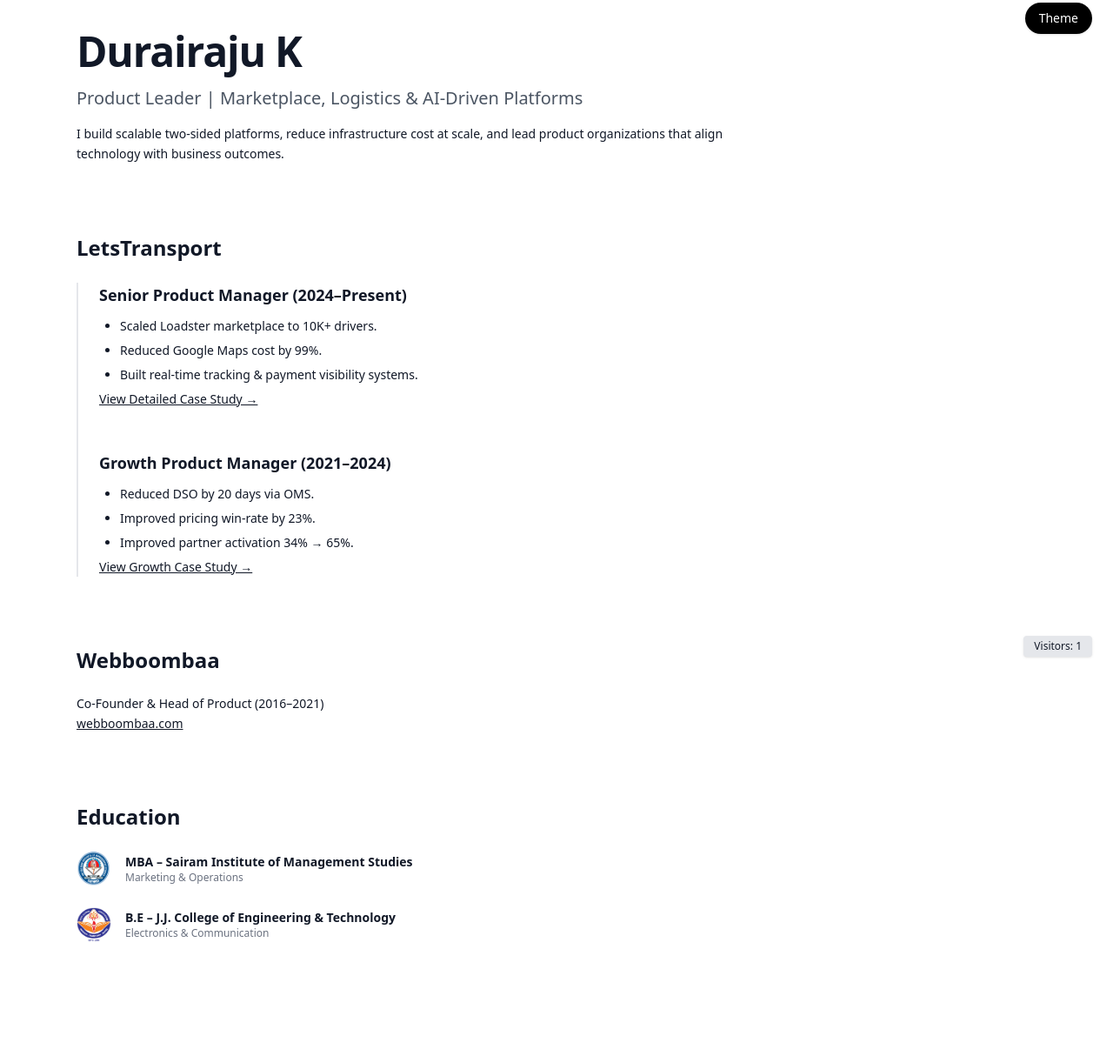
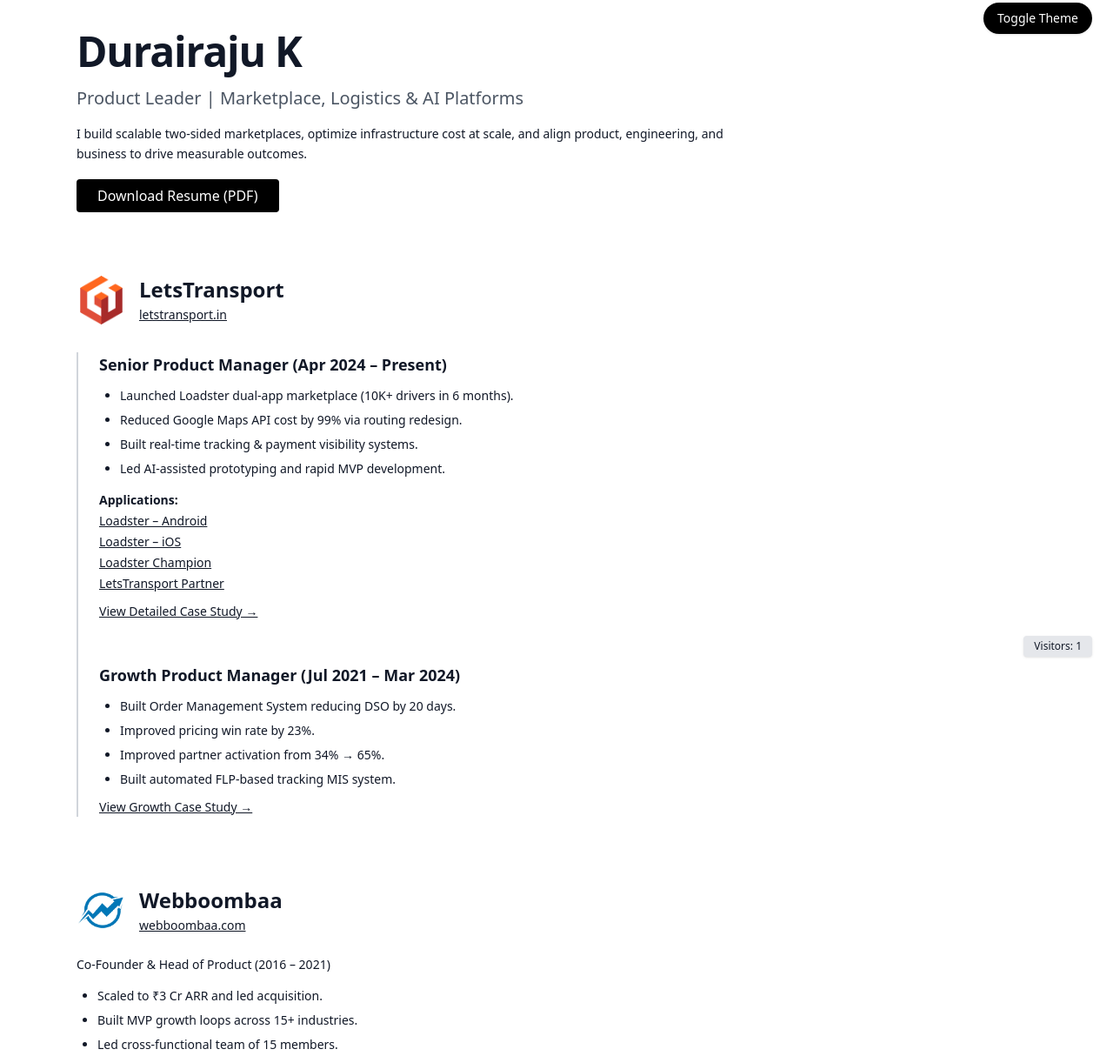
Before and after one commit to durairajuresume-cmyk/durairajuresume-cmyk.github.io, a plain HTML site: page index.html in a window 1280 px wide. Shown: the part 21-1235 px from the top of the page at 87% size. Before the commit the page ends 1160 px from the top, so only its background shows below. Drawn offline with nearby package versions, Linux system fonts and the light colour scheme.

Commit message:
Update index.html

```diff
--- a/index.html
+++ b/index.html
@@ -10,29 +10,20 @@
 tailwind.config = { darkMode: 'class' }
 </script>
 
-<!-- Google Analytics -->
-<!-- Replace G-XXXXXXXXXX with your actual ID -->
-<script async src="https://www.googletagmanager.com/gtag/js?id=G-XXXXXXXXXX"></script>
-<script>
-window.dataLayer = window.dataLayer || [];
-function gtag(){dataLayer.push(arguments);}
-gtag('js', new Date());
-gtag('config', 'G-XXXXXXXXXX');
-</script>
-
 <style>
 @media print {
   .no-print { display: none; }
 }
 </style>
+
 </head>
 
 <body class="bg-white text-gray-900 dark:bg-gray-950 dark:text-gray-200 transition duration-500">
 
-<!-- Dark Toggle -->
+<!-- Dark Mode Toggle -->
 <button onclick="document.documentElement.classList.toggle('dark')"
 class="fixed top-6 right-6 z-50 bg-black text-white dark:bg-white dark:text-black px-4 py-2 rounded-full text-sm shadow no-print">
-Theme
+Toggle Theme
 </button>
 
 <!-- Visitor Counter -->
@@ -51,46 +42,86 @@
 
 <div class="max-w-6xl mx-auto px-6 py-14">
 
-<!-- HERO -->
+<!-- HERO SECTION -->
 <section>
 <h1 class="text-5xl font-bold tracking-tight">Durairaju K</h1>
+
 <p class="mt-4 text-xl text-gray-600 dark:text-gray-400">
-Product Leader | Marketplace, Logistics & AI-Driven Platforms
+Product Leader | Marketplace, Logistics & AI Platforms
 </p>
+
 <p class="mt-4 max-w-3xl text-sm leading-relaxed">
-I build scalable two-sided platforms, reduce infrastructure cost at scale,
-and lead product organizations that align technology with business outcomes.
+I build scalable two-sided marketplaces, optimize infrastructure cost at scale,
+and align product, engineering, and business to drive measurable outcomes.
 </p>
+
+<div class="mt-6">
+<a href="./Durairaju_SPM_Resume.pdf"
+   target="_blank"
+   class="px-6 py-2 bg-black text-white dark:bg-white dark:text-black rounded no-print">
+   Download Resume (PDF)
+</a>
+</div>
+
 </section>
 
 <!-- LETSTRANSPORT -->
 <section class="mt-20">
-<h2 class="text-2xl font-bold mb-6">LetsTransport</h2>
 
-<div class="border-l-2 pl-6 space-y-12">
+<div class="flex items-center mb-8">
+<a href="https://letstransport.in/" target="_blank">
+<img src="assets/logos/letstransport.png" class="w-14 h-14 mr-4 object-contain">
+</a>
+<div>
+<h2 class="text-2xl font-bold">LetsTransport</h2>
+<a href="https://letstransport.in/" target="_blank" class="underline text-sm">
+letstransport.in
+</a>
+</div>
+</div>
 
+<div class="border-l-2 border-gray-300 dark:border-gray-700 pl-6 space-y-12">
+
+<!-- Senior PM -->
 <div>
-<h3 class="font-semibold text-lg">Senior Product Manager (2024–Present)</h3>
+<h3 class="font-semibold text-lg">Senior Product Manager (Apr 2024 – Present)</h3>
+
 <ul class="list-disc pl-6 text-sm space-y-2 mt-3">
-<li>Scaled Loadster marketplace to 10K+ drivers.</li>
-<li>Reduced Google Maps cost by 99%.</li>
+<li>Launched Loadster dual-app marketplace (10K+ drivers in 6 months).</li>
+<li>Reduced Google Maps API cost by 99% via routing redesign.</li>
 <li>Built real-time tracking & payment visibility systems.</li>
+<li>Led AI-assisted prototyping and rapid MVP development.</li>
 </ul>
-<a href="case-loadster.html" class="underline text-sm mt-2 inline-block">
+
+<div class="mt-4 text-sm space-y-1">
+<p class="font-semibold">Applications:</p>
+<a href="https://play.google.com/store/apps/details?id=com.loadster.customer" target="_blank" class="underline block">Loadster – Android</a>
+<a href="https://apps.apple.com/in/app/loadster-logistics-service/id6745955520" target="_blank" class="underline block">Loadster – iOS</a>
+<a href="https://play.google.com/store/apps/details?id=com.loadster.champion" target="_blank" class="underline block">Loadster Champion</a>
+<a href="https://play.google.com/store/apps/details?id=in.letstransport.supply" target="_blank" class="underline block">LetsTransport Partner</a>
+</div>
+
+<a href="case-loadster.html" class="underline text-sm mt-3 inline-block">
 View Detailed Case Study →
 </a>
+
 </div>
 
+<!-- Growth PM -->
 <div>
-<h3 class="font-semibold text-lg">Growth Product Manager (2021–2024)</h3>
+<h3 class="font-semibold text-lg">Growth Product Manager (Jul 2021 – Mar 2024)</h3>
+
 <ul class="list-disc pl-6 text-sm space-y-2 mt-3">
-<li>Reduced DSO by 20 days via OMS.</li>
-<li>Improved pricing win-rate by 23%.</li>
-<li>Improved partner activation 34% → 65%.</li>
+<li>Built Order Management System reducing DSO by 20 days.</li>
+<li>Improved pricing win rate by 23%.</li>
+<li>Improved partner activation from 34% → 65%.</li>
+<li>Built automated FLP-based tracking MIS system.</li>
 </ul>
-<a href="case-growth.html" class="underline text-sm mt-2 inline-block">
+
+<a href="case-growth.html" class="underline text-sm mt-3 inline-block">
 View Growth Case Study →
 </a>
+
 </div>
 
 </div>
@@ -98,37 +129,63 @@
 
 <!-- WEBBOOMBAA -->
 <section class="mt-20">
-<h2 class="text-2xl font-bold mb-6">Webboombaa</h2>
-<p class="text-sm">
-Co-Founder & Head of Product (2016–2021)
-</p>
+
+<div class="flex items-center mb-6">
+<a href="https://webboombaa.com/" target="_blank">
+<img src="assets/logos/webboombaa.png" class="w-14 h-14 mr-4 object-contain">
+</a>
+<div>
+<h2 class="text-2xl font-bold">Webboombaa</h2>
 <a href="https://webboombaa.com/" target="_blank" class="underline text-sm">
 webboombaa.com
 </a>
+</div>
+</div>
+
+<p class="text-sm mb-4">
+Co-Founder & Head of Product (2016 – 2021)
+</p>
+
+<ul class="list-disc pl-6 text-sm space-y-2">
+<li>Scaled to ₹3 Cr ARR and led acquisition.</li>
+<li>Built MVP growth loops across 15+ industries.</li>
+<li>Led cross-functional team of 15 members.</li>
+</ul>
+
 </section>
 
-<!-- EDUCATION WITH LOGOS -->
+<!-- EDUCATION -->
 <section class="mt-20">
-<h2 class="text-2xl font-bold mb-6">Education</h2>
 
-<div class="flex items-center mb-6">
-<img src="assets/logos/sairam.png" class="w-10 h-10 mr-4">
+<h2 class="text-2xl font-bold mb-8">Education</h2>
+
+<div class="flex items-center mb-8">
+<img src="assets/logos/sairam.png" class="w-12 h-12 mr-4 object-contain">
 <div>
-<p class="font-semibold text-sm">MBA – Sairam Institute of Management Studies</p>
-<p class="text-xs text-gray-500">Marketing & Operations</p>
+<p class="font-semibold text-sm">
+MBA – Sairam Institute of Management Studies
+</p>
+<p class="text-xs text-gray-500">
+Marketing & Operations (2015–2017)
+</p>
 </div>
 </div>
 
 <div class="flex items-center">
-<img src="assets/logos/jjcollege.png" class="w-10 h-10 mr-4">
+<img src="assets/logos/jjcollege.png" class="w-12 h-12 mr-4 object-contain">
 <div>
-<p class="font-semibold text-sm">B.E – J.J. College of Engineering & Technology</p>
-<p class="text-xs text-gray-500">Electronics & Communication</p>
+<p class="font-semibold text-sm">
+B.E – J.J. College of Engineering & Technology
+</p>
+<p class="text-xs text-gray-500">
+Electronics & Communication (2011–2015)
+</p>
 </div>
 </div>
 
 </section>
 
 </div>
+
 </body>
 </html>
```
